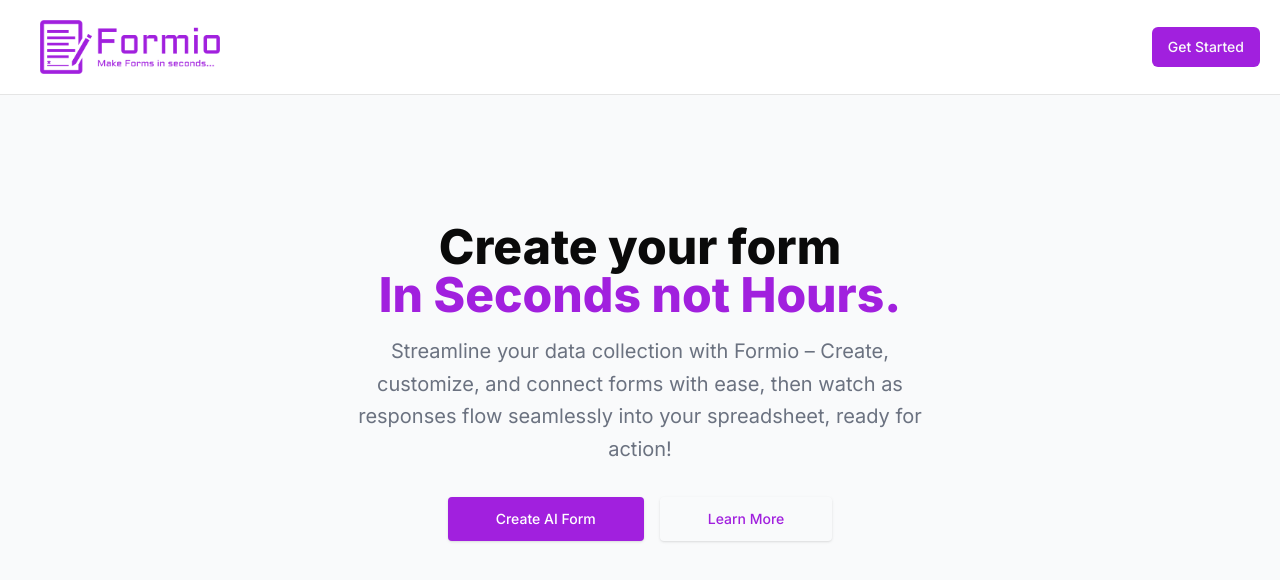
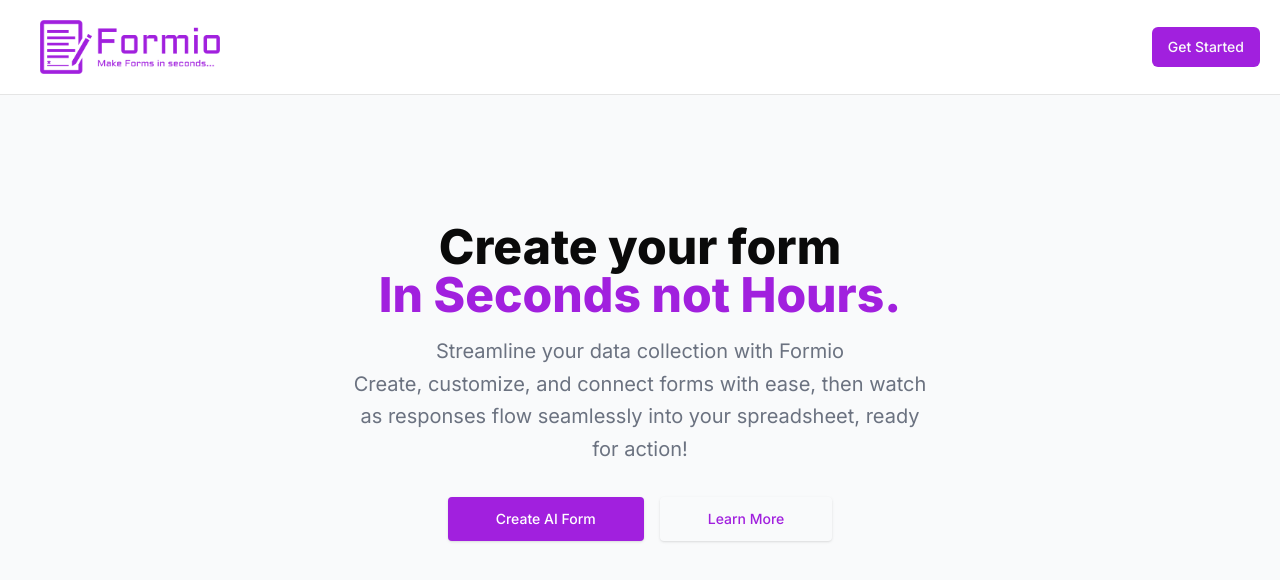
Before and after one commit to Rohit005005/formio, a Next.js app: page / in a window 1280 px wide. Shown: the top 580 px of the page. Built offline with nearby package versions, Linux system fonts and the light colour scheme; no server answers.

Commit message:
5th commit

```diff
--- a/app/_components/Hero.js
+++ b/app/_components/Hero.js
@@ -11,7 +11,10 @@ function Hero() {
       </h1>
 
       <p className="mt-4 sm:text-xl/relaxed text-gray-500">
-      Streamline your data collection with Formio – Create, customize, and connect forms with ease, then watch as responses flow seamlessly into your spreadsheet, ready for action!
+      Streamline your data collection with Formio
+      </p>
+      <p className=" sm:text-xl/relaxed text-gray-500">
+      Create, customize, and connect forms with ease, then watch as responses flow seamlessly into your spreadsheet, ready for action!
       </p>
 
       <div className="mt-8 flex flex-wrap justify-center gap-4">
```
